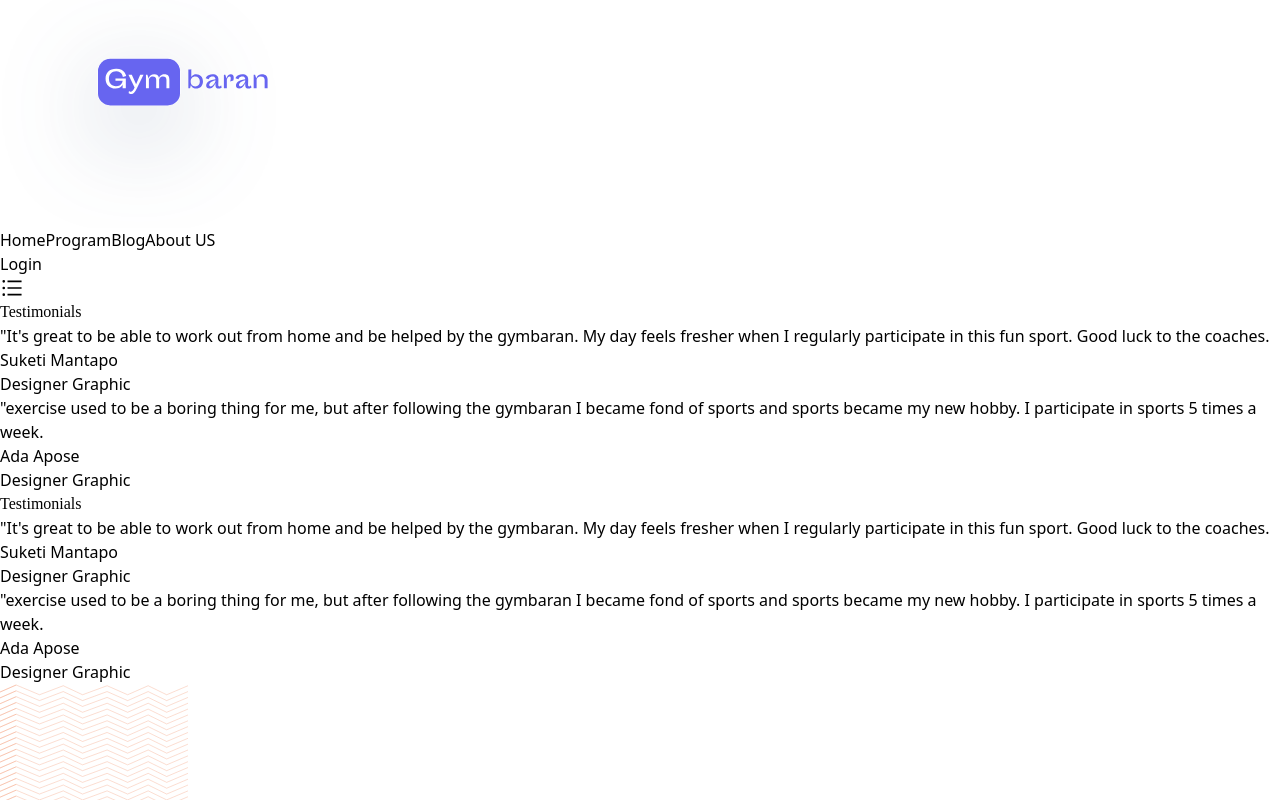
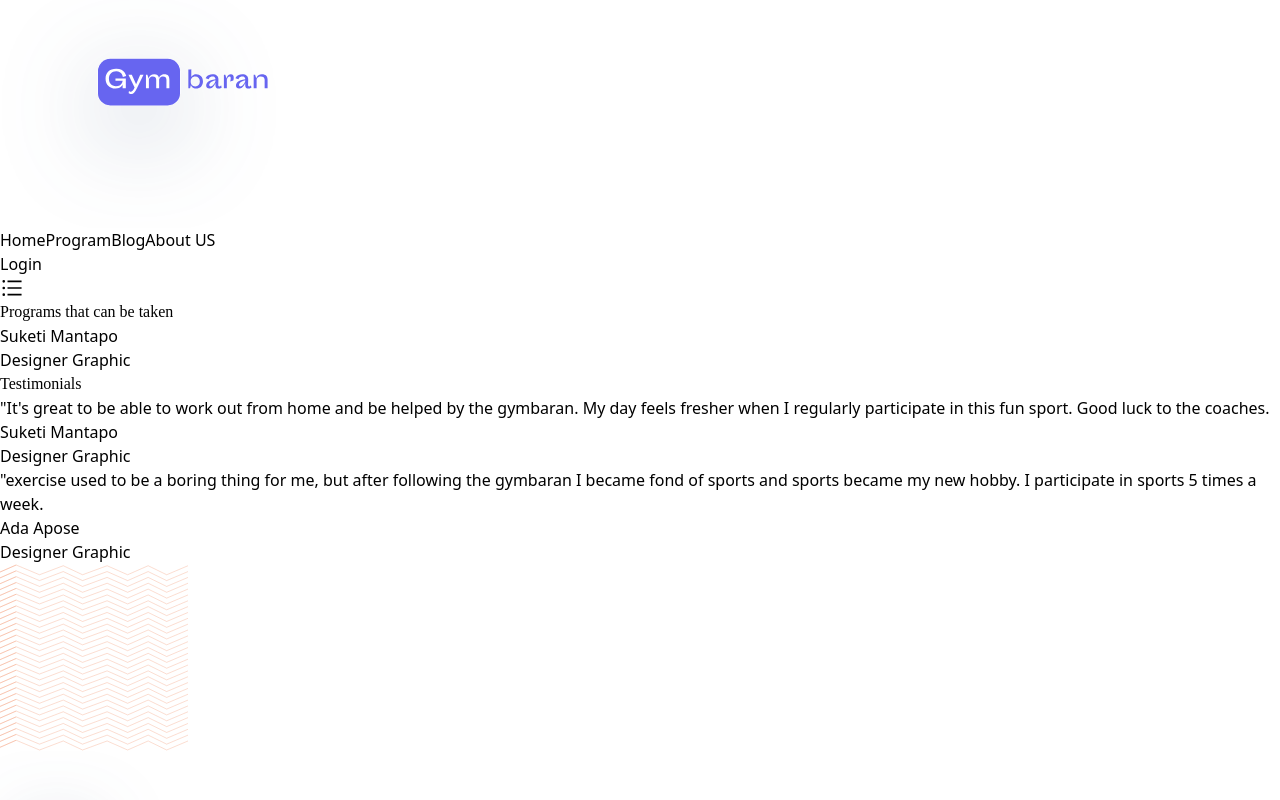
Before and after one commit to moazzemhossainnahid/gym-baran-client, a Next.js app: page / in a window 1280 px wide. Shown: the top 800 px of the page. Built offline with nearby package versions, Linux system fonts and the light colour scheme.

Commit message:
programs title add

```diff
--- a/Components/Programs/Programs.jsx
+++ b/Components/Programs/Programs.jsx
@@ -10,12 +10,10 @@
         <div className="" >
             <section className="">
                 <div className={`container bg-[#E5E5E5] py-3 relative`}>
-                    <div className="w-full mx-auto text-center text-3xl">
-                        <h2 style={{ fontFamily: "SportingGrotesque" }} className="">Testimonials</h2>
+                    <div className="w-full md:w-1/3 mx-auto text-center text-3xl md:text-5xl">
+                        <h2 style={{ fontFamily: "SportingGrotesque" }} className="">Programs that can be taken</h2>
                     </div>
                     <div className={`flex flex-col md:flex-row justify-around items-center p-2 p-md-5 w-full md:w-4/5 mx-auto py-20`}>
-                        <div className="w-full md:w-2/5 bg-white rounded-xl px-2 pt-10">
-                            <h2 className="text-gray-500 font-semibold"><span className="text-2xl text-gray-500">"</span>It's great to be able to work out from home and be helped by the gymbaran. My day feels fresher when I regularly participate in this fun sport. Good luck to the coaches.</h2>
                         <div className="flex flex-row justify-around items-center p-3 text-left gap-1 w-full">
                             <div className="w-1/3">
                                 <div className="bg-[#E275CD] w-16 h-16 rounded-2xl">
@@ -28,21 +26,6 @@
                             </div>
                         </div>
                     </div>
-                        <div className="w-full md:w-2/5 bg-white rounded-xl px-2 pt-10">
-                            <h2 className="text-gray-500 font-semibold"><span className="text-2xl text-gray-500">"</span>exercise used to be a boring thing for me, but after following the gymbaran I became fond of sports and sports became my new hobby. I participate in sports 5 times a week.</h2>
-                            <div className="flex flex-row justify-around items-center p-3 text-left gap-1 w-full">
-                                <div className="w-1/3">
-                                    <div className="bg-[#E275CD] w-16 h-16 rounded-2xl">
-
-                                    </div>
-                                </div>
-                                <div className="w-2/3 space-y-2">
-                                    <h2 className="font-bold">Ada Apose</h2>
-                                    <p className="text-gray-500">Designer Graphic</p>
-                                </div>
-                            </div>
-                        </div>
-                    </div>
                 </div>
             </section>
         </div>
--- a/Components/Testimonials/Testimonials.jsx
+++ b/Components/Testimonials/Testimonials.jsx
@@ -10,7 +10,7 @@
         <div className="" >
             <section className="">
                 <div className={`container bg-[#E5E5E5] py-3 relative`}>
-                    <div className="w-full mx-auto text-center text-3xl">
+                    <div className="w-full mx-auto text-center text-3xl md:text-5xl">
                         <h2 style={{ fontFamily: "SportingGrotesque" }} className="">Testimonials</h2>
                     </div>
                     <div className={`flex flex-col md:flex-row justify-around items-center p-2 p-md-5 w-full md:w-4/5 mx-auto py-20`}>
```
Lines whose indentation alone changed are shown as unchanged.
